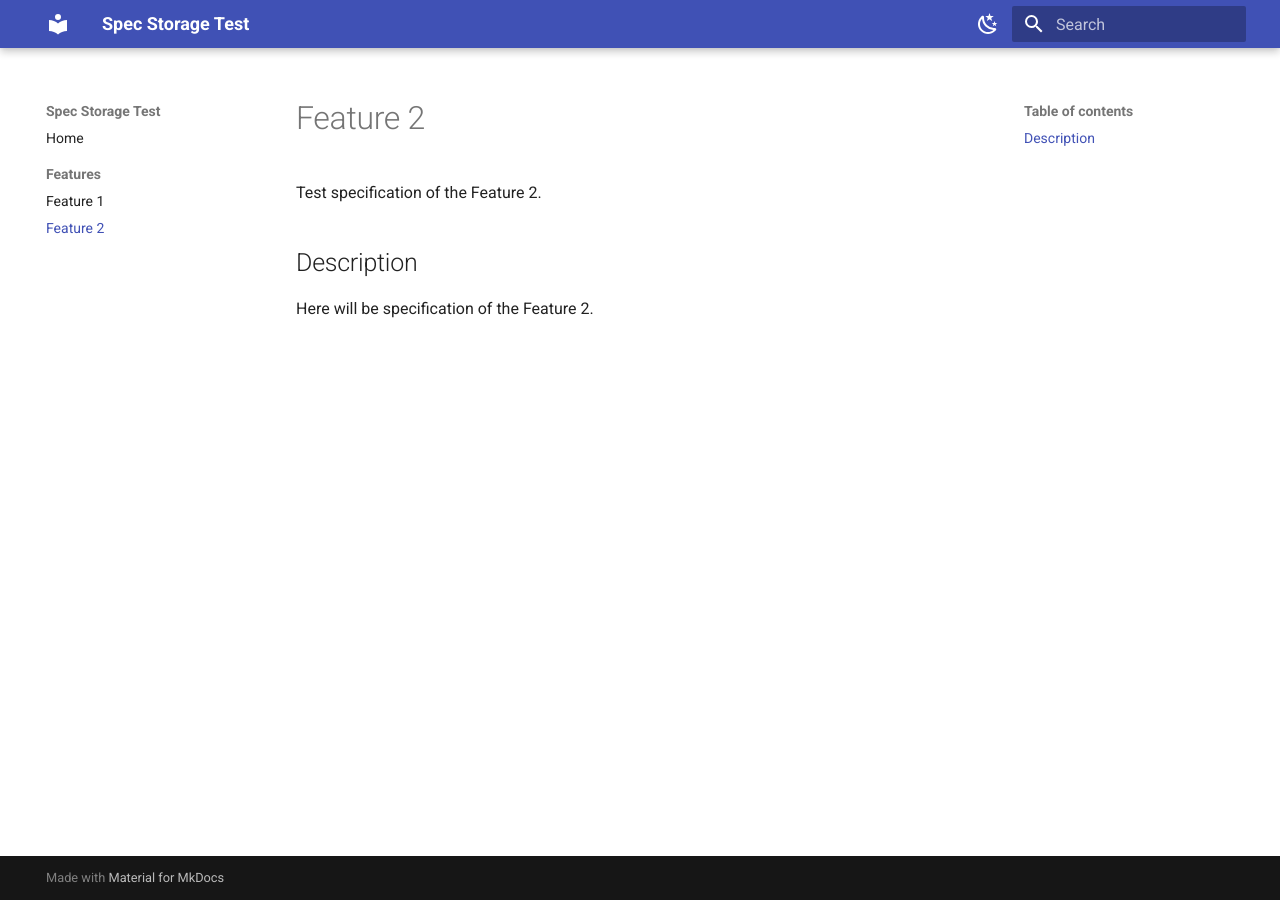
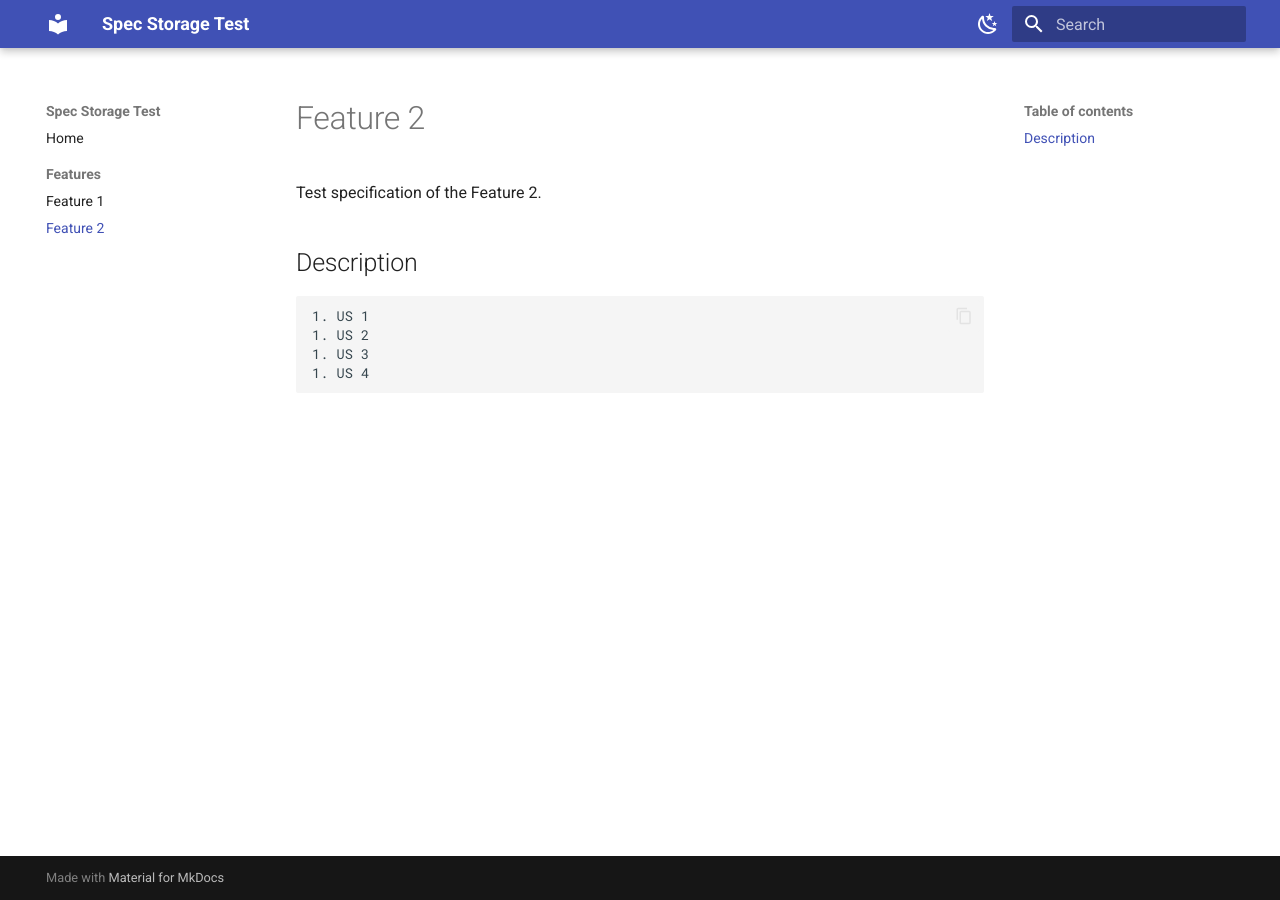
Before and after one commit to yevhenshvets-ops/test, an MkDocs documentation site: the page built from docs/features/feature-2.md, in a window 1280 px wide. Built offline with MkDocs 1.6.1 and Material for MkDocs 9.7.7, drawn with Linux system fonts in a browser that asks for light colours.

Commit message:
Update feature-2.md

```diff
--- a/docs/features/feature-2.md
+++ b/docs/features/feature-2.md
@@ -3,4 +3,7 @@
 Test specification of the Feature 2.
 
 ## Description
-Here will be specification of the Feature 2.
+    1. US 1
+    1. US 2
+    1. US 3
+    1. US 4
```
